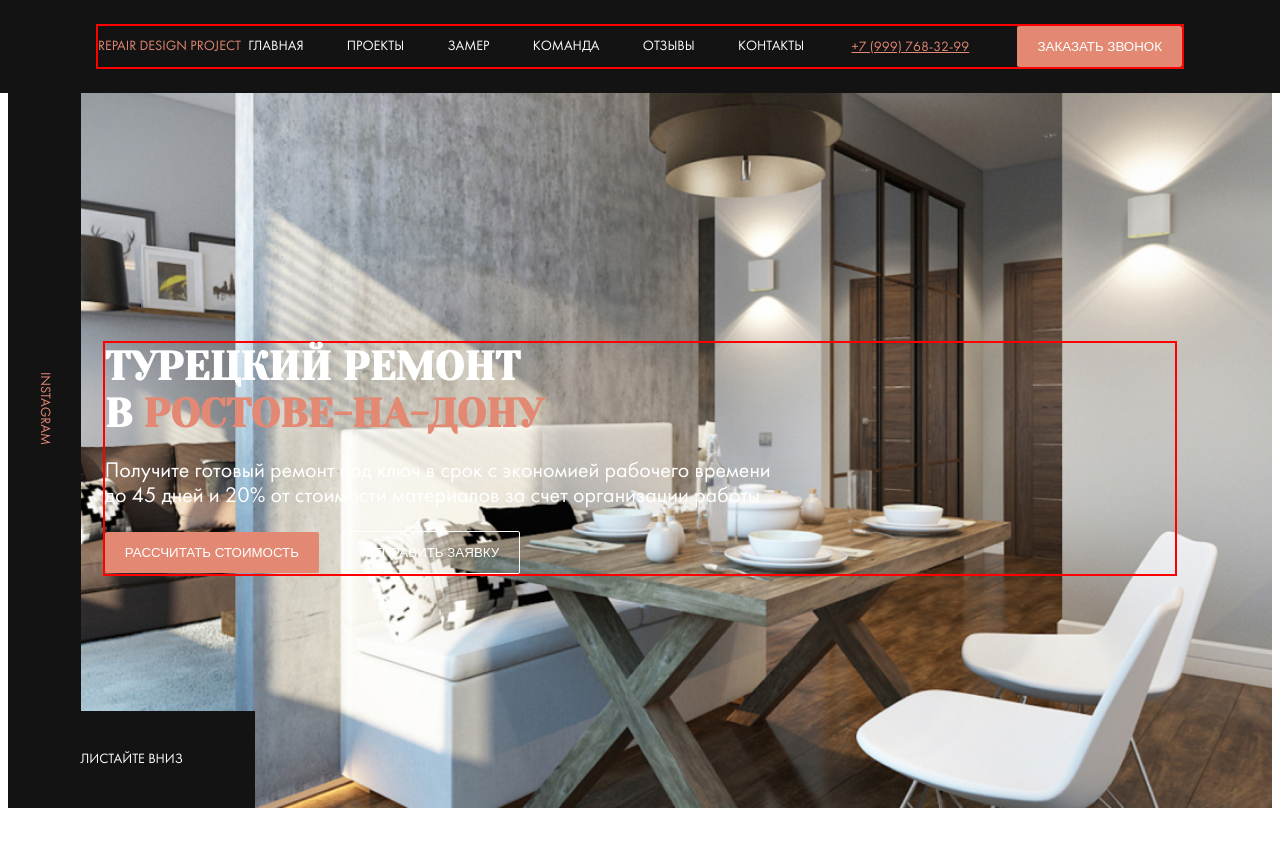
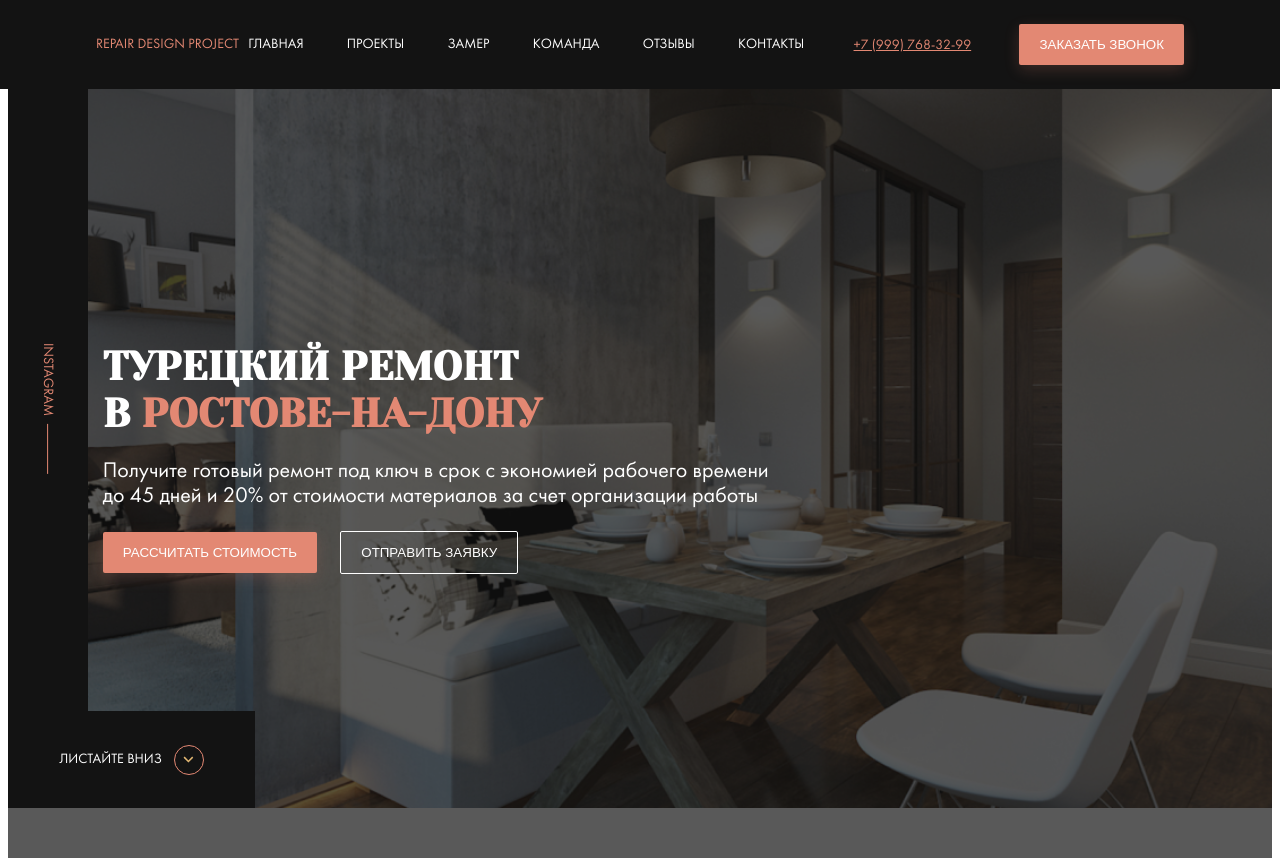
Before and after one commit to EvgeniyaKalit/project-site, a website: page index.html in a window 1280 px wide. Before the commit the page ends 816 px from the top, so only its background shows below. Drawn offline with Linux system fonts and the light colour scheme; files whose address does not match are found by name; a web font is replaced by a local one.

Commit message:
feat: add before & after elements in hero section

```diff
--- a/sass/_fonts.scss
+++ b/sass/_fonts.scss
@@ -3,6 +3,7 @@
     src:
     url('..fonts/futura/FuturaBookC.woff') format('woff'),
     url('..fonts/futura/FuturaBookC.woff2') format('woff');
+
     font-weight: normal;
     font-style: normal;
     font-display: wrap;
--- a/sass/_interface.sass
+++ b/sass/_interface.sass
@@ -3,9 +3,15 @@
   border: none
   border-radius: 2px
   text-transform: uppercase
+  &:hover
+    cursor: pointer
   &--primary
     background-color: $primary
     color: $light
+    box-shadow: 0px 5px 15px rgba($primary, 0.2)
+    transition: box-shadow 0.3s
+    &:hover
+      box-shadow: none
   &--outline
     border: 1px solid $light
     background-color: transparent
--- a/sass/templates/_header.sass
+++ b/sass/templates/_header.sass
@@ -23,6 +23,9 @@
    text-decoration: none
    text-transform: uppercase
    margin-right: 40px
+   transition: color 0.2s
+  &:hover
+   color: $primary
 
 .phone
   color: $primary
--- a/sass/templates/_hero.sass
+++ b/sass/templates/_hero.sass
@@ -7,8 +7,16 @@
   background: $dark url('../img/hero-bg.jpg') no-repeat center / cover
   height: 100vh
   color: $light
+  &:before
+    content: ''
+    position: absolute
+    width: 100%
+    height: 100%
+    background-color: rgba($dark, 0.7)
+
   &__content
     max-width: 670px
+    position: relative
   &__text
     font-size: 22px
     max-width: 500
@@ -34,6 +42,15 @@
     text-transform: uppercase
     color: $light
     text-decoration: none
+    &:after
+      content: ''
+      background: url('../img/down-arrow.svg') no-repeat center
+      width: 30px
+      height: 30px
+      border: 1px solid $primary
+      border-radius: 50%
+      margin-left: 12px
+
 
   .instagram
     justify-content: center
@@ -41,10 +58,21 @@
     display: flex
     background-color: $dark
     &__link
+      display: flex
+      align-items: center
       text-transform: uppercase
       color: $primary
       text-decoration: none
       transform: rotate(90deg)
+
+      &:after
+        content: ''
+        height: 1px
+        width: 50px
+        background-color: $primary
+        line-height: 0.8
+        margin-left: 8px
+
   .title
     margin: 0
     font-family: 'Yeseva One', cursive
```
Also changed, not shown: css/style.css, img/down-arrow.svg (added).
